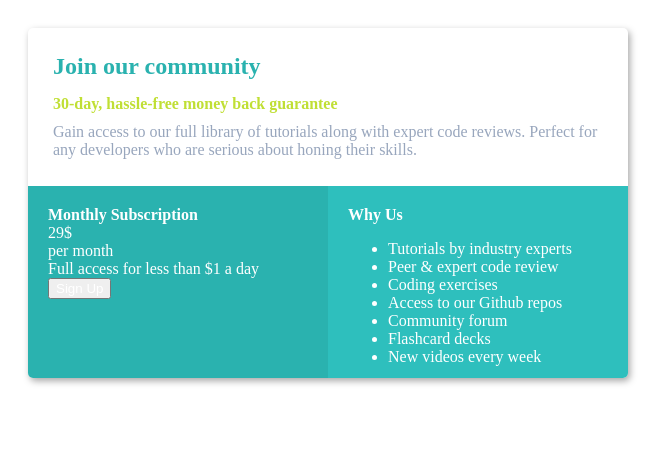
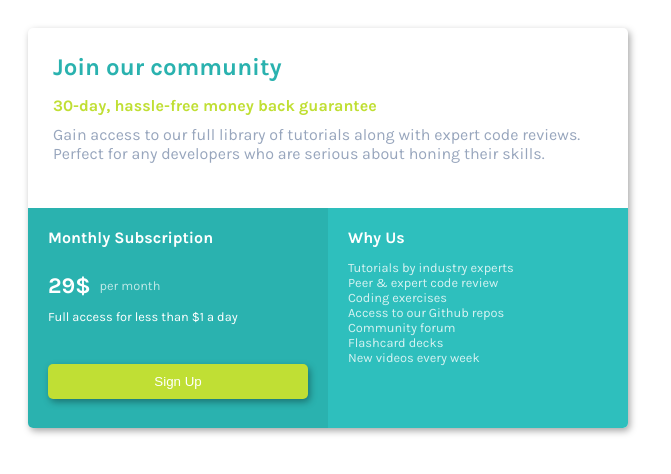
Before and after one commit to ReinX24/FreeCodeCamp-Frontend-Web-Development-Bootcamp-Course, a PHP site: page / in a window 1280 px wide. Shown: the top 474 px of the page, without its empty margins (0-671 px from the left). Run offline with PHP 8.4, Linux system fonts and the light colour scheme.

Commit message:
Finished Tutorial Solution for Pricing Card challenge, started Remade Personal Solution for Pricing Card challenge.

```diff
--- a/(Tutorial Solution) Frontend Mentor CSS Pricing Card Challenge/index.html
+++ b/(Tutorial Solution) Frontend Mentor CSS Pricing Card Challenge/index.html
@@ -32,12 +32,12 @@
         <div id="bottom-section">
             <div id="bottom-left-section">
                 <h4>Monthly Subscription</h4>
-                <div>
-                    <div>29$</div>
-                    <div>per month</div>
+                <div id="price-container">
+                    <div id="price">29$</div>
+                    <div id="price-frequency">per month</div>
                 </div>
                 <p>Full access for less than $1 a day</p>
-                <button>Sign Up</button>
+                <button onclick="alertUser()">Sign Up</button>
                 <!-- The line below must be beside each other so that the inline-block attribute will work properly -->
             </div><div id="bottom-right-section">
                 <!-- DO NOT EDIT -->
@@ -54,6 +54,7 @@
             </div>
         </div>
     </div>
+    <script src="script.js"></script>
 </body>
 
 </html>
--- a/(Tutorial Solution) Frontend Mentor CSS Pricing Card Challenge/script.js
+++ b/(Tutorial Solution) Frontend Mentor CSS Pricing Card Challenge/script.js
@@ -0,0 +1,3 @@
+function alertUser() {
+    alert('Hey you clicked the button!');
+}
--- a/(Tutorial Solution) Frontend Mentor CSS Pricing Card Challenge/style.css
+++ b/(Tutorial Solution) Frontend Mentor CSS Pricing Card Challenge/style.css
@@ -7,6 +7,9 @@
  */
 html {
     box-sizing: border-box;
+    font-family: 'Karla';
+    font-size: 16px;
+    font-weight: 400;
 }
 
 /*
@@ -34,7 +37,7 @@ p {
  breaking out the parent element, this makes all corners all rounded */
 #card {
     width: 600px;
-    height: 350px;
+    height: 400px;
     box-shadow: 2px 3px 7px 0px rgba(0, 0, 0, 0.35);
     border-radius: 5px;
     overflow: hidden;
@@ -76,8 +79,31 @@ p {
     padding: 20px;
 }
 
+#bottom-left-section h4 {
+    margin-bottom: 25px;
+}
+
+#bottom-left-section p {
+    font-size: 0.8rem;
+    margin-bottom: 40px;
+}
+
 button {
     color: white;
+    background-color: #c0df34;
+    border: none;
+    padding: 10px;
+    width: 100%;
+    border-radius: 5px;
+    box-shadow: 2px 3px 7px 0px rgba(0, 0, 0, 0.35);
+}
+
+/* Changing cursor to a pointer */
+/* Making button larger when the user hovers over it using transform and scale */
+button:hover {
+    cursor: pointer;
+    background-color: #A9C42D;
+    transform: scale(1.02);
 }
 
 #bottom-right-section {
@@ -89,3 +115,34 @@ button {
     background-color: #2EBFBD;
     padding: 20px;
 }
+
+/* Removing bullet points from price card */
+#bottom-right-section ul {
+    padding: 0;
+    list-style: none;
+    font-size: 0.8rem;
+    opacity: 0.8;
+}
+
+/* 1.4 rem means 140% of the root font size, which is 16 px */
+#price {
+    font-weight: 700;
+    font-size: 1.4rem;
+}
+
+#price-frequency {
+    position: relative;
+    top: -3px;
+    font-size: .8rem;
+    opacity: 0.7;
+    margin-left: 5px;
+}
+
+#price-frequency,
+#price {
+    display: inline-block;
+}
+
+#price-container {
+    margin-bottom: 10px;
+}
```
Also changed, not shown: (Remade Persional Solution) Frontend Mentor CSS Pricing Card Challenge/index.html (added, +58 -0 lines), (Remade Persional Solution) Frontend Mentor CSS Pricing Card Challenge/style.css (added, +158 -0 lines), (Remade Persional Solution) Frontend Mentor CSS Pricing Card Challenge/images/favicon-32x32.png (added), (Remade Persional Solution) Frontend Mentor CSS Pricing Card Challenge/script.js (added).
